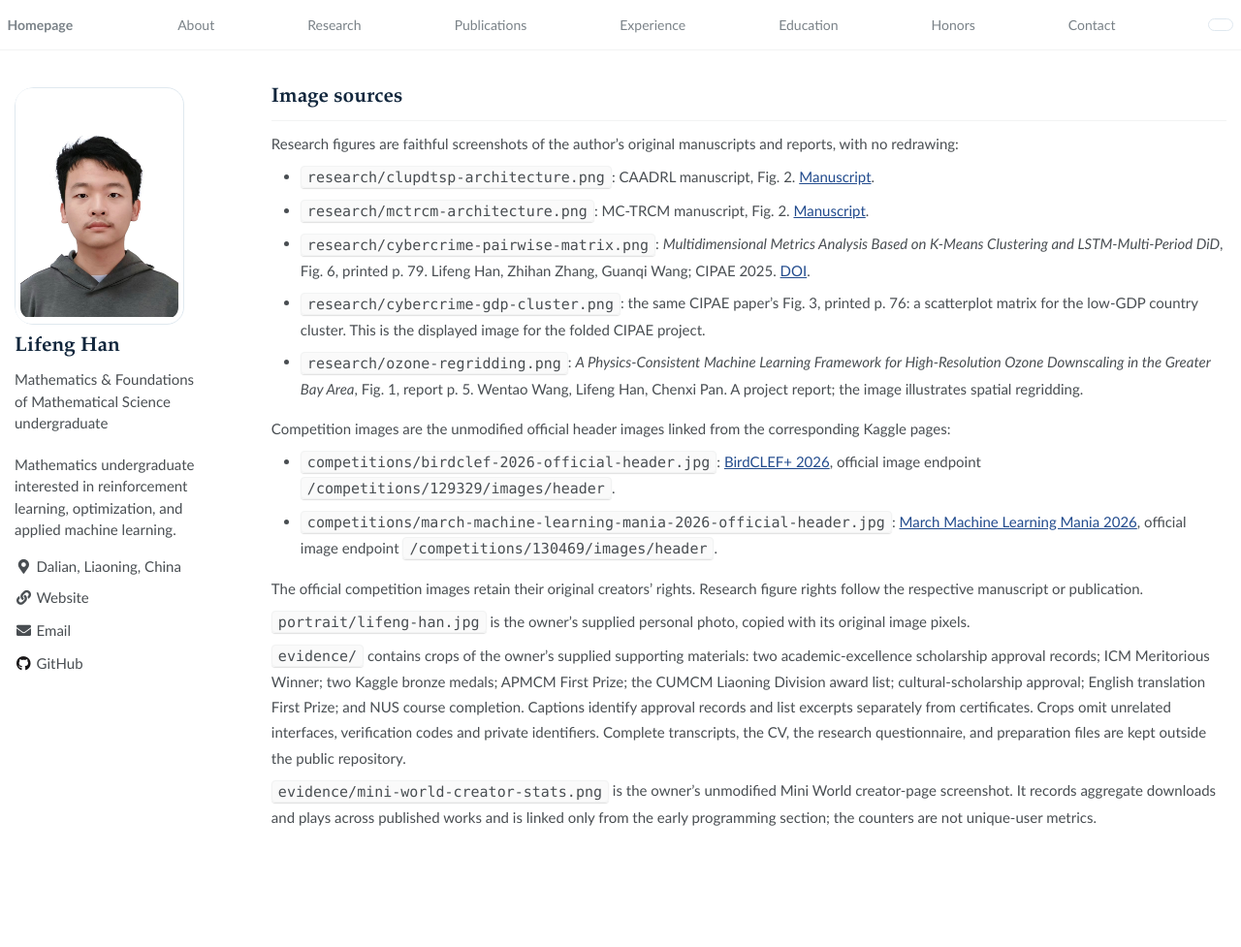
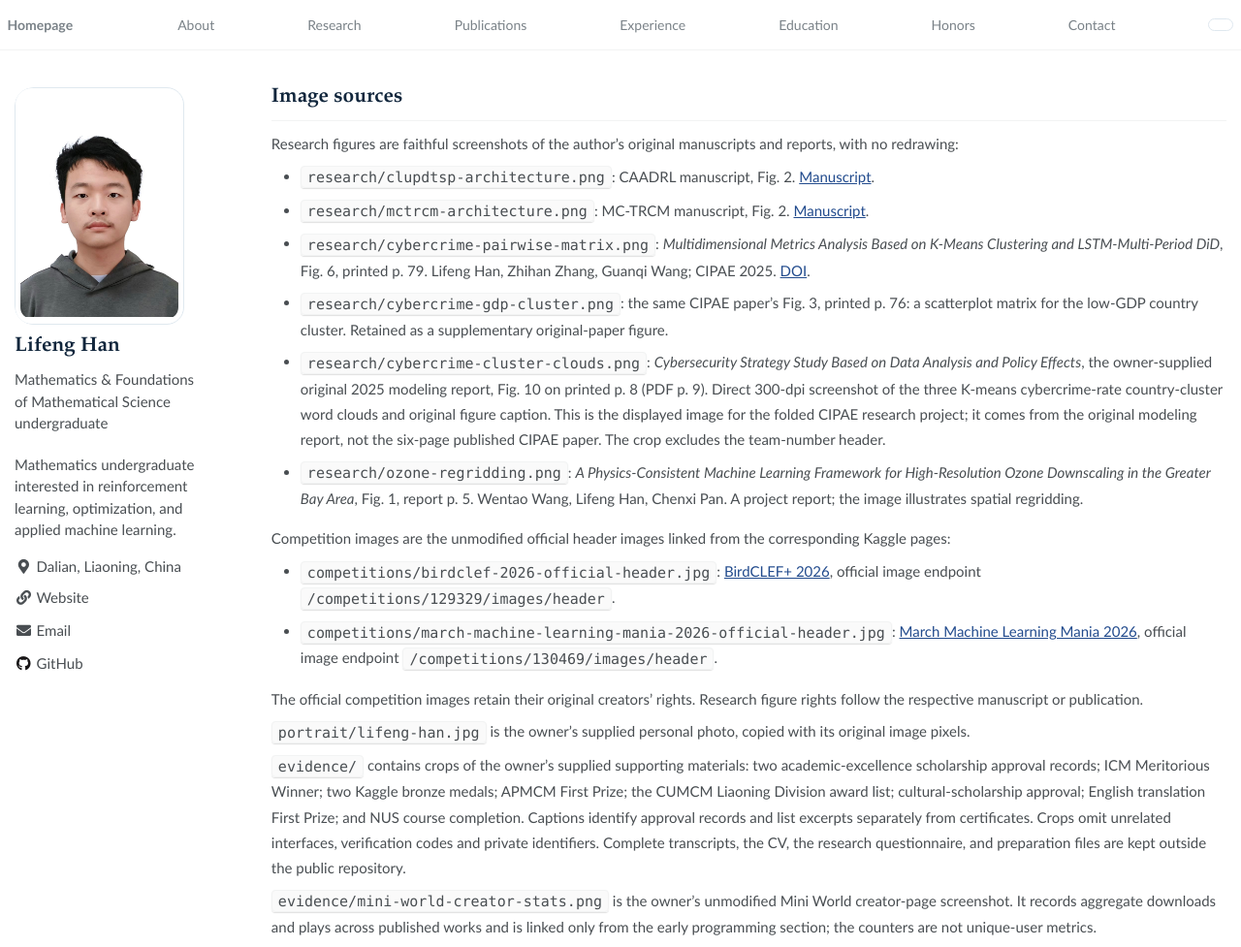
Before and after one commit to 2369787465a-jpg/2369787465a-jpg.github.io, a Jekyll site: the page built from assets/README.md, in a window 1280 px wide and 977 px high. Shown: the whole window at 97% size. Built offline with Jekyll 4.4.1, drawn with Linux system fonts in a browser that asks for light colours; our own code applies the rules of GitHub Pages for plain Markdown files.

Commit message:
Update original clustering figure and research project layout

```diff
--- a/assets/README.md
+++ b/assets/README.md
@@ -5,7 +5,8 @@
 - `research/clupdtsp-architecture.png`: CAADRL manuscript, Fig. 2. [Manuscript](https://github.com/2369787465a-jpg/CluPDTSP/blob/main/Clupdtsp_main.pdf).
 - `research/mctrcm-architecture.png`: MC-TRCM manuscript, Fig. 2. [Manuscript](https://github.com/2369787465a-jpg/MC-TRCM/blob/main/main.pdf).
 - `research/cybercrime-pairwise-matrix.png`: *Multidimensional Metrics Analysis Based on K-Means Clustering and LSTM-Multi-Period DiD*, Fig. 6, printed p. 79. Lifeng Han, Zhihan Zhang, Guanqi Wang; CIPAE 2025. [DOI](https://doi.org/10.1109/CIPAE66821.2025.00018).
-- `research/cybercrime-gdp-cluster.png`: the same CIPAE paper's Fig. 3, printed p. 76: a scatterplot matrix for the low-GDP country cluster. This is the displayed image for the folded CIPAE project.
+- `research/cybercrime-gdp-cluster.png`: the same CIPAE paper's Fig. 3, printed p. 76: a scatterplot matrix for the low-GDP country cluster. Retained as a supplementary original-paper figure.
+- `research/cybercrime-cluster-clouds.png`: *Cybersecurity Strategy Study Based on Data Analysis and Policy Effects*, the owner-supplied original 2025 modeling report, Fig. 10 on printed p. 8 (PDF p. 9). Direct 300-dpi screenshot of the three K-means cybercrime-rate country-cluster word clouds and original figure caption. This is the displayed image for the folded CIPAE research project; it comes from the original modeling report, not the six-page published CIPAE paper. The crop excludes the team-number header.
 - `research/ozone-regridding.png`: *A Physics-Consistent Machine Learning Framework for High-Resolution Ozone Downscaling in the Greater Bay Area*, Fig. 1, report p. 5. Wentao Wang, Lifeng Han, Chenxi Pan. A project report; the image illustrates spatial regridding.
 
 Competition images are the unmodified official header images linked from the corresponding Kaggle pages:
--- a/assets/css/main.scss
+++ b/assets/css/main.scss
@@ -492,6 +492,28 @@
     }
     .project-card--publication .project-figure { max-width: 640px; margin: 1.1rem auto 1.25rem; }
     .project-card--publication .project-figure figcaption { text-align: center; }
+    .project-card--illustrated {
+        display: grid;
+        grid-template-columns: minmax(0, 0.39fr) minmax(0, 0.61fr);
+        align-items: start;
+        gap: 1.35rem;
+        padding: 1.2rem;
+
+        &:before { display: none; }
+        .project-card-media, .project-card-copy { min-width: 0; }
+        .project-card-media .badge { margin-bottom: 0.7rem; }
+        .project-figure { width: 100%; max-width: none; margin: 0; }
+        .project-figure > a { display: block; }
+        .project-figure img { width: 100%; height: auto; object-fit: contain; }
+        .project-figure figcaption { text-align: left; line-height: 1.55; }
+        .project-card-copy {
+            overflow-wrap: break-word;
+            h3 { margin: 0 0 0.55rem; font-size: 18px; line-height: 1.5; }
+            .timeline-meta { margin: 0 0 0.8rem; font-size: 14px; line-height: 1.65; }
+            p { margin: 0 0 0.8rem; font-size: 14px; }
+            .pub-links { margin-top: 0.9rem; }
+        }
+    }
     .more-research .timeline-card:last-child { margin-bottom: 0.75rem; }
     .awards-collapse { margin-top: 1rem; padding-bottom: 0.85rem; }
     .awards-collapse .awards-list { background: #fff; }
@@ -547,6 +569,13 @@
     .profile_box .author__avatar { flex-shrink: 0; }
     .page { width: 100%; }
 }
+@media (max-width: 900px) {
+    .page__content .project-card--illustrated {
+        grid-template-columns: minmax(0, 1fr);
+        gap: 1.1rem;
+        .project-card-media { width: 100%; max-width: 480px; margin: 0 auto; }
+    }
+}
 @media (max-width: 767px) {
     #main { padding-left: 1rem; padding-right: 1rem; }
     .homepage-hero { padding: 1.35rem 1.2rem; border-radius: 24px; }
```
Also changed, not shown: README.md (+2 -2 lines), _pages/about.md (+11 -2 lines), _pages/about_zh.md (+11 -2 lines), tools/content.json (+34 -31 lines), tools/templates/page.html (+6 -1 lines), assets/research/cybercrime-cluster-clouds.png (added).
